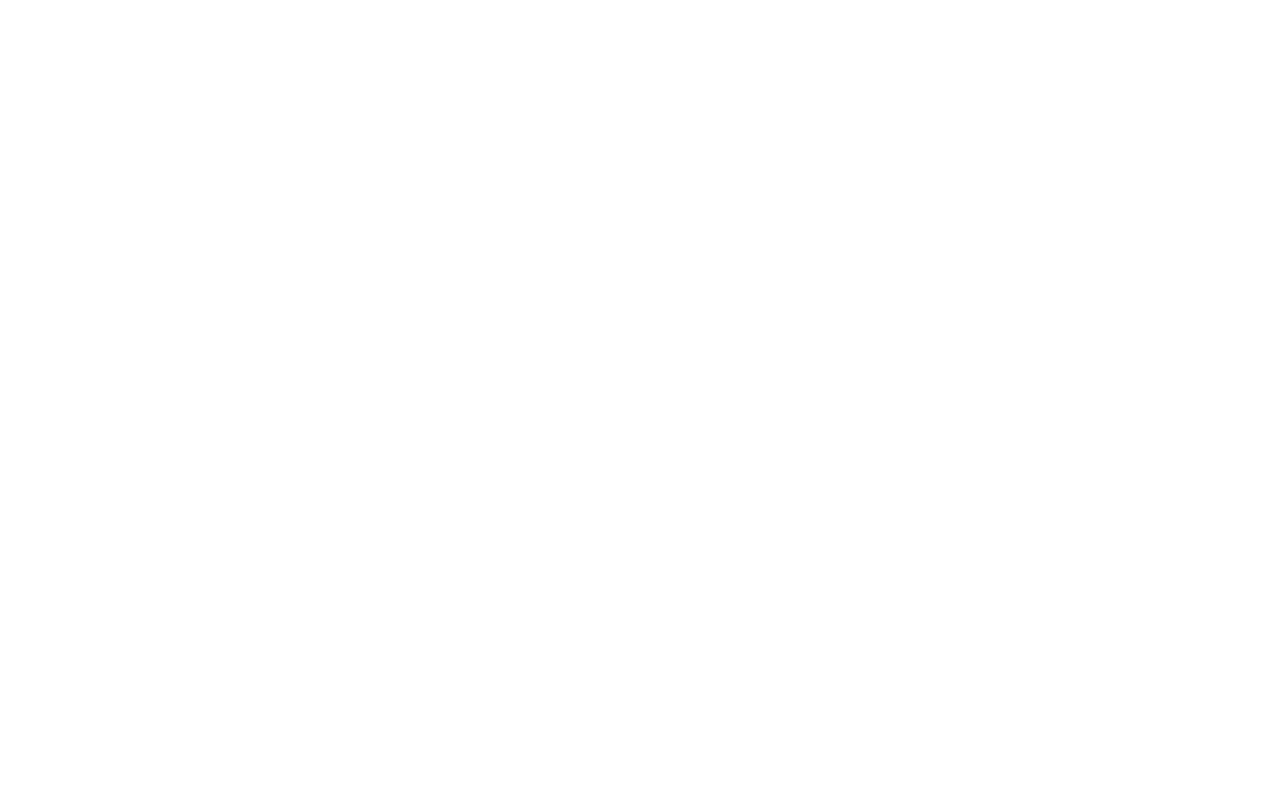
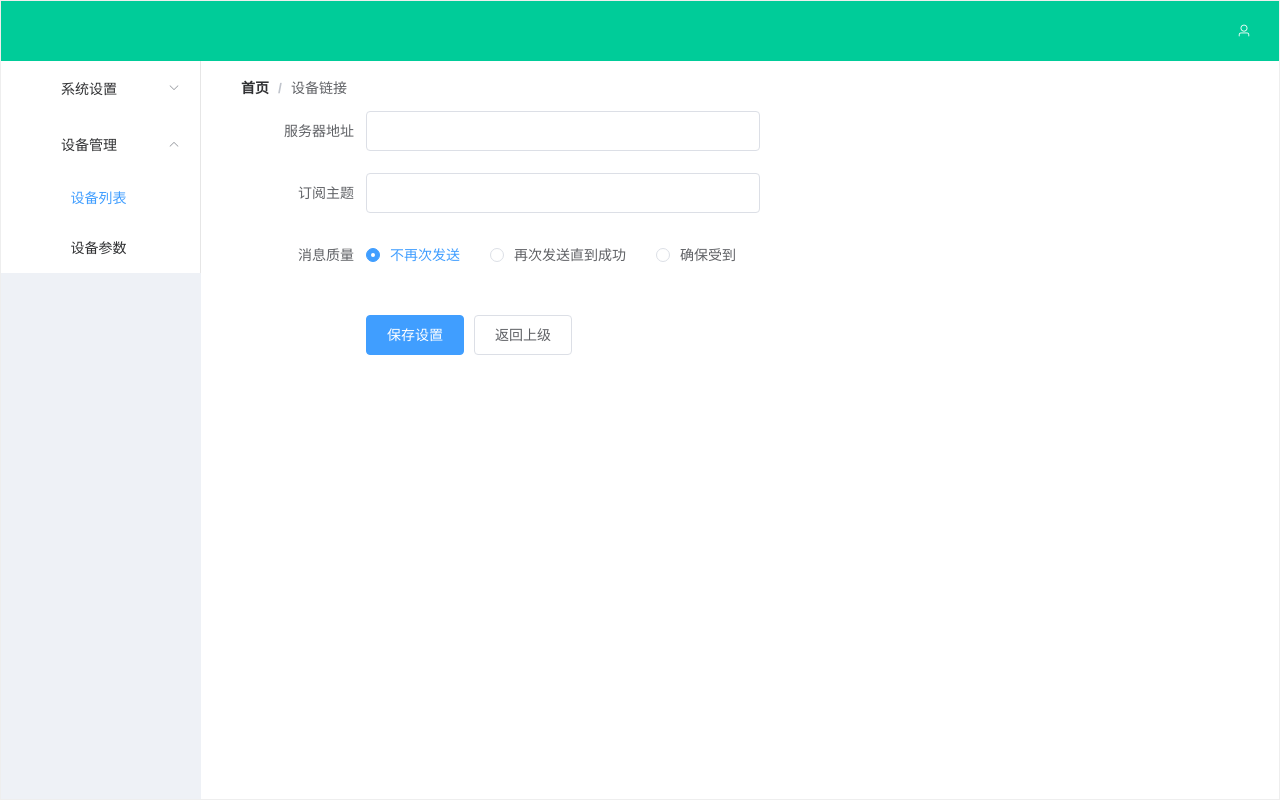
Before and after one commit to Ian-Sy-Zhang/RFID_DaChuang, a Vue app in the folder FrontEnd_Code/rfid_frontend/: page /#/main/device/connect/1 in a window 1280 px wide. Built offline with nearby package versions, Linux system fonts and the light colour scheme.

Commit message:
feat connection page

```diff
--- a/FrontEnd_Code/rfid_frontend/src/router/index.js
+++ b/FrontEnd_Code/rfid_frontend/src/router/index.js
@@ -33,6 +33,14 @@
           nav: '设备编辑',
           activeItem: '3-1'
         }
+      }, {
+        path: 'device/connect/:devId?',
+        component: () => import('../views/device/device/Connect.vue'),
+        name: 'DeviceConnect',
+        meta: {
+          nav: '设备链接',
+          activeItem: '3-1'
+        }
       },
       {
         path: 'device/arg',
--- /dev/null
+++ b/FrontEnd_Code/rfid_frontend/src/views/device/device/Connect.vue
@@ -0,0 +1,96 @@
+<template>
+  <div class="form">
+    <el-form :label-position="labelPosition" label-width="125px" :model="connection" :rules="rules" ref="connection">
+      <el-form-item label="服务器地址" prop="ip">
+        <el-input v-model="connection.name"></el-input>
+      </el-form-item>
+      <el-form-item label="订阅主题" prop="topic">
+        <el-input v-model="connection.pubNetAddr"></el-input>
+      </el-form-item>
+      <el-form-item label="消息质量" style="text-align:left;" prop="connection">
+        <el-radio-group v-model="connection.connectionQuality">
+          <el-radio label="0">不再次发送</el-radio>
+          <el-radio label="1">再次发送直到成功</el-radio>
+          <el-radio label="2">确保受到</el-radio>
+        </el-radio-group>
+      </el-form-item>
+      <el-form-item style="text-align:left;margin-top:40px;">
+        <el-button type="primary" @click="saveConnectionInfo('connection')">保存设置</el-button>
+        <el-button @click="back" >返回上级</el-button>
+      </el-form-item>
+    </el-form>
+  </div>
+</template>
+
+<script>
+export default {
+  name: 'DeviceEdit',
+  mounted () {
+
+  },
+  data () {
+    return {
+      labelPosition: 'right',
+      connection: {
+        args: [{}],
+        connectionQuality: '0'
+      },
+      rules: {
+        // ip: [
+        //   { required: true, message: '请输入设备名称', trigger: 'blur' },
+        //   {
+        //     min: 3,
+        //     max: 12,
+        //     message: '长度在 3 到 12 ',
+        //     trigger: 'blur,change'
+        //   }
+        // ],
+        // topic: [
+        //   { required: true }
+        //
+        // ]
+      }
+    }
+  },
+  computed: {
+  },
+  methods: {
+    back () {
+      this.$router.back()
+    },
+    saveConnectionInfo () {
+      console.log(this.connection)
+    }
+  }
+}
+</script>
+
+<style scoped>
+  .form {
+    width: 52%;
+    /* margin: 0 auto; */
+  }
+  .avatar-uploader .el-upload {
+    border: 1px dashed #d9d9d9;
+    border-radius: 6px;
+    cursor: pointer;
+    position: relative;
+    overflow: hidden;
+  }
+  .avatar-uploader .el-upload:hover {
+    border-color: #409eff;
+  }
+  .avatar-uploader-icon {
+    font-size: 28px;
+    color: #8c939d;
+    width: 178px;
+    height: 178px;
+    line-height: 178px;
+    text-align: center;
+  }
+  .avatar {
+    width: 178px;
+    height: 178px;
+    display: block;
+  }
+</style>
```
